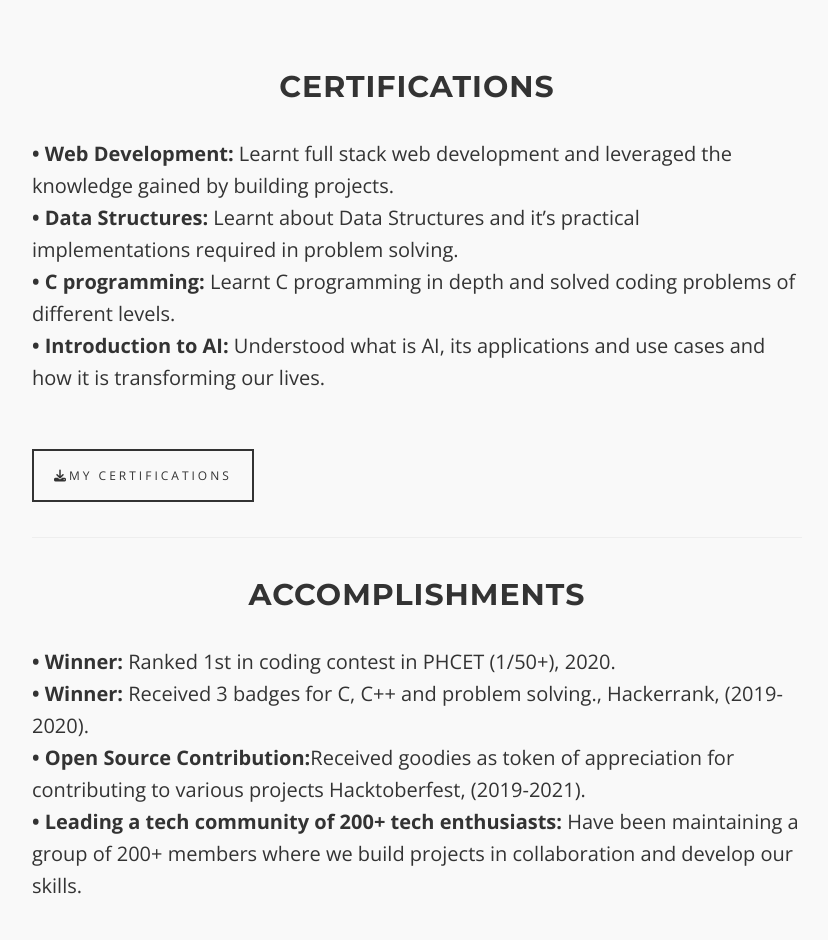
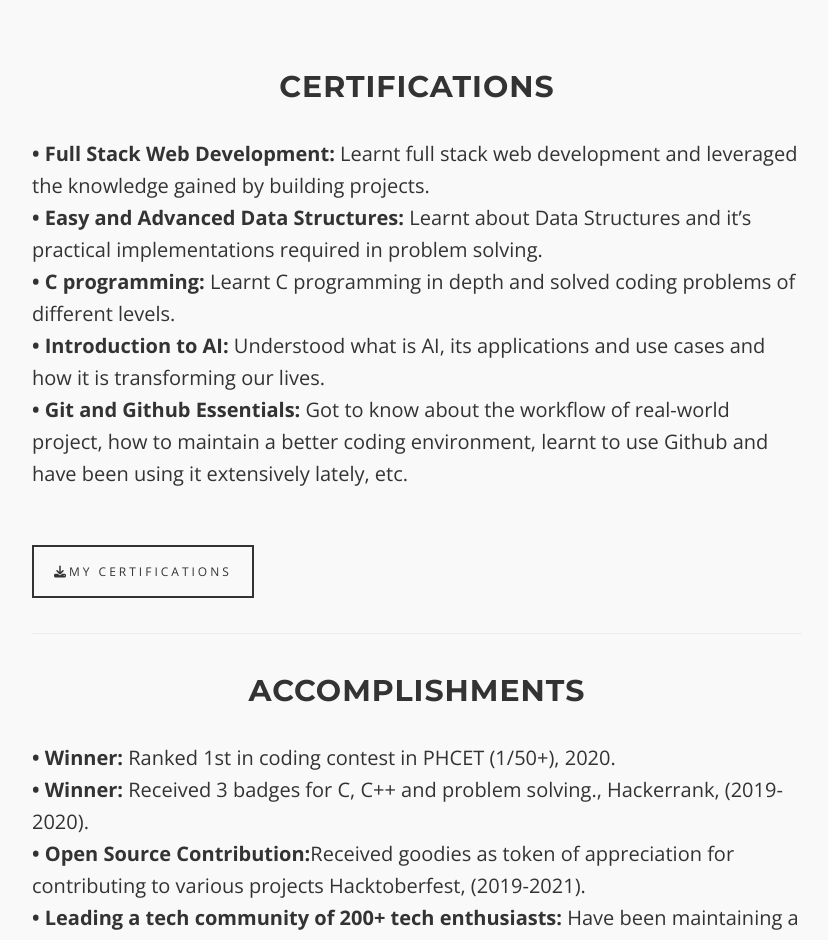
Before and after one commit to 3009aksingh/PortfolioWebsite, a website: page public/page-sample.html in a window 1280 px wide. Shown: the part 880-1820 px from the top of the page, without its empty margins (223-1051 px from the left). Drawn offline with nearby package versions, Linux system fonts and the light colour scheme.

Commit message:
added certifications

```diff
--- a/public/page-sample.html
+++ b/public/page-sample.html
@@ -78,19 +78,25 @@
 				<h2 class="text-center">Certifications</h2>
 				<div class="col-lg-8 col-lg-offset-2">
 					<p>
-						<b>• Web Development: </b> Learnt full stack web development and leveraged the knowledge gained
+						<b>• Full Stack Web Development: </b> Learnt full stack web development and leveraged the
+						knowledge gained
 						by
 						building projects. <br>
-						<b>• Data Structures:</b> Learnt about Data Structures and it’s practical implementations
+						<b>• Easy and Advanced Data Structures:</b> Learnt about Data Structures and it’s practical
+						implementations
 						required in
 						problem solving. <br>
 						<b>• C programming:</b> Learnt C programming in depth and solved coding problems of different
 						levels.<br>
 						<b>• Introduction to AI:</b> Understood what is AI, its applications and use cases and how it is
 						transforming our lives.<br>
+						<b>• Git and Github Essentials:</b> Got to know about the workflow of real-world project, how to
+						maintain a better coding environment, learnt to use Github and have been using it extensively
+						lately, etc.<br>
 					</p>
 					<p>
-						<a href="/Resume.pdf" class="btnghost" target="_blank"><i class="fa fa-download"></i>My
+						<a href="/collection_of_certificates.pdf" class="btnghost" target="_blank"><i
+								class="fa fa-download"></i>My
 							Certifications</a> <br>
 						<hr> <br>
 					</p>
```
Also changed, not shown: 1 other file.
